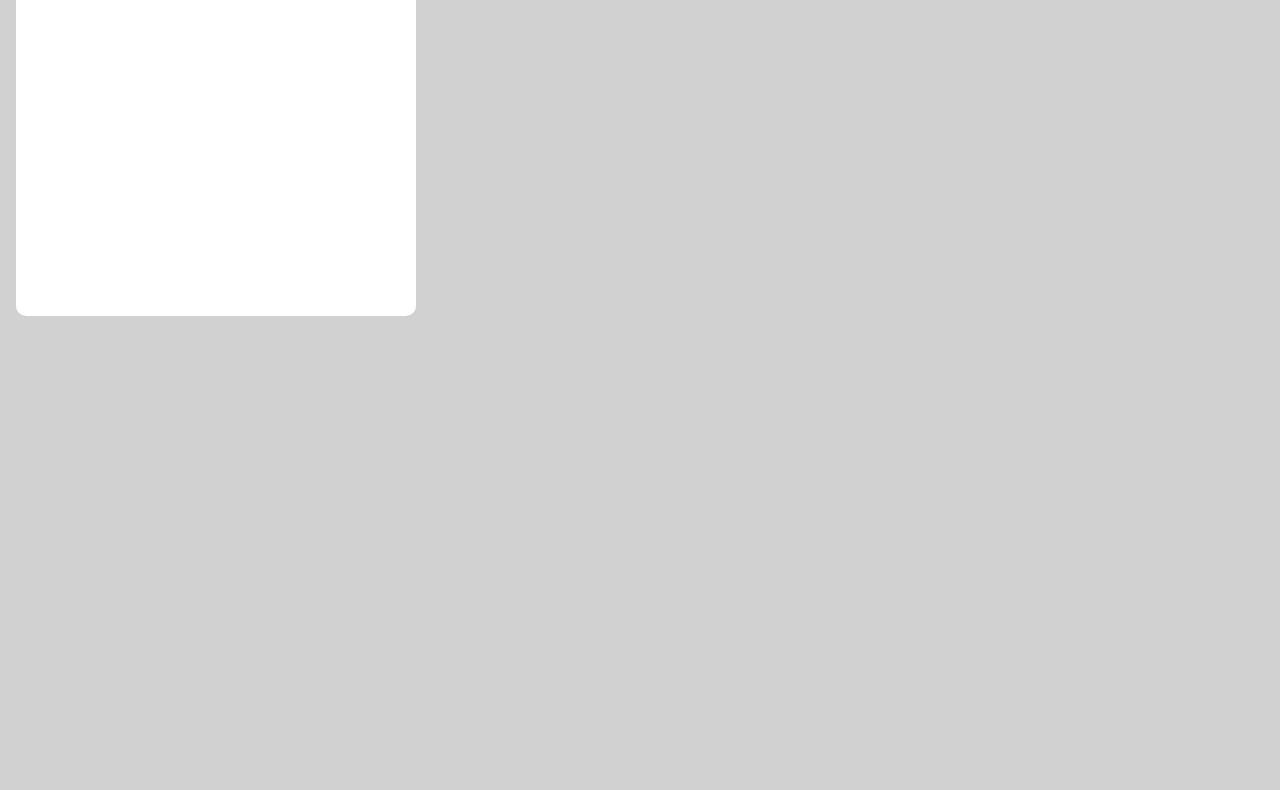
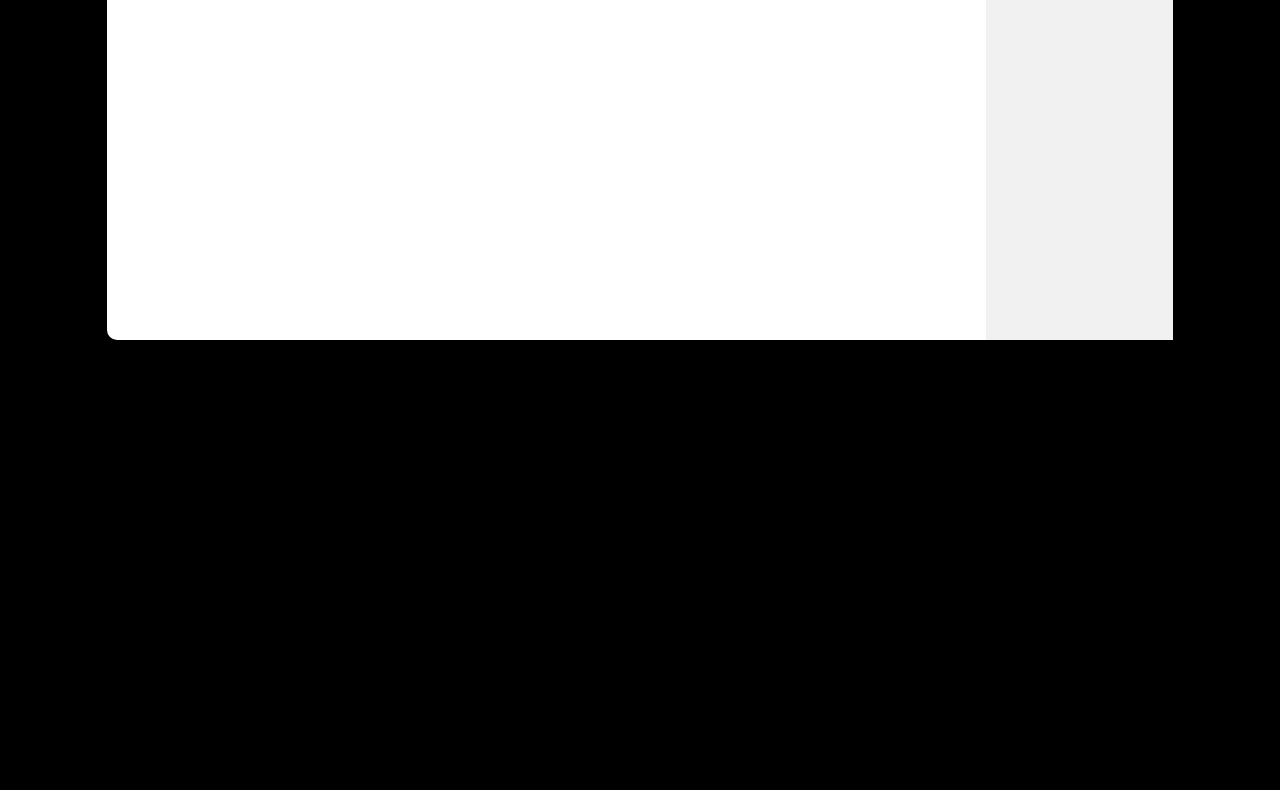
Before and after one commit to sidi34308/e-commerce_project, a plain HTML site: page code/login.html in a window 1280 px wide. Shown: the part 260-1050 px from the top of the page. After the commit the page ends 800 px from the top, so only its background shows below. Drawn offline with Linux system fonts and the light colour scheme.

Commit message:
Update global.css

```diff
--- a/code/styles/global.css
+++ b/code/styles/global.css
@@ -246,22 +246,25 @@ section {
 
 }
 .body2{
-  display: grid;
-  grid-template-columns: 1fr 1fr 1fr;
-  grid-template-rows: 1fr 1fr 1fr;
-  grid-template-areas:
-  "head head head"
-  "body con2 body"
-  "head head head";
-  background-color: #d1d1d1;
+  display: flex;
+  justify-content: center;
+  align-items: center;
+  height: 100vh;
+  background-color: #000000;
+
 }
 .container2{
-  grid-area: "con2";
+  display: flex;
+  justify-content: center;
+
   background-color: rgb(255, 255, 255);
   margin: 1rem;
   border-radius: 10px;
-	min-height: 70vh;
-  min-width: 50vh;
+	max-width: 700vh;
+  min-width: 100vh;
+  max-height: 10vh;
+  min-height: 50vh;
+
 
 }
 .login{
```
